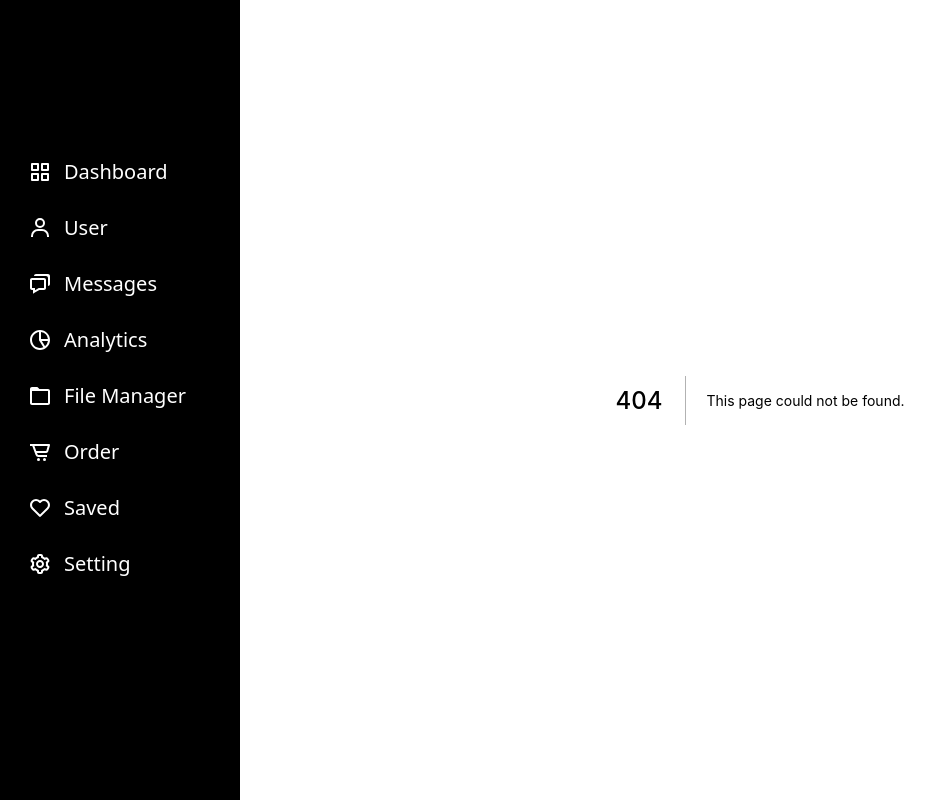
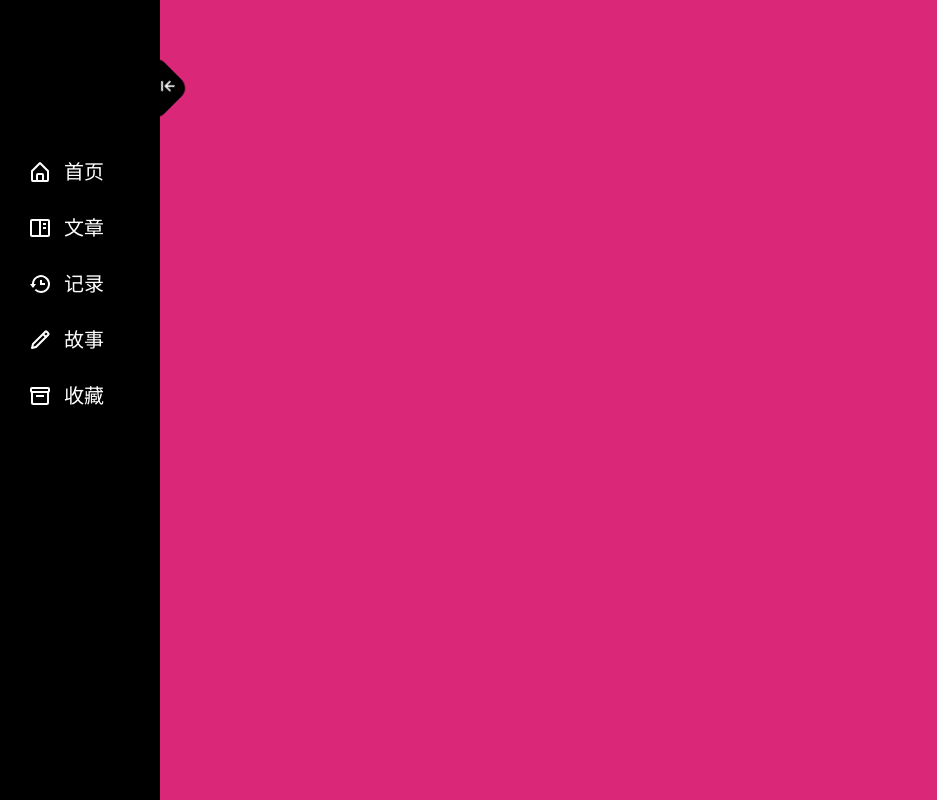
Before and after one commit to HessTina-YuI/yui-blog, a Next.js app: page /story in a window 1280 px wide. Before the commit this address had no page. Shown: the whole page, without its empty margins (0-937 px from the left). Built offline with nearby package versions, Linux system fonts and the light colour scheme.

Commit message:
add: 增加跳转页面

```diff
--- a/components/Navbar.tsx
+++ b/components/Navbar.tsx
@@ -1,40 +1,30 @@
 import React, { useState, useEffect } from 'react';
+import { useRouter } from 'next/router';
 import {
-    BiArrowToLeft, BiArrowToRight,
-    BiCartAlt, BiChat, BiUser,
-    BiCog, BiFolder, BiGridAlt,
-    BiHeart, BiPieChartAlt2
+    BiArrowToLeft, BiArrowToRight, BiHomeAlt,
+    BiBookContent, BiHistory, BiPencil, BiBox
 } from 'react-icons/bi';
 import NavbarItem from '@/components/NavbarItem';
+import { Url } from 'url';
 
-type SpanComponentProps = {
-    navOpen: Boolean;
-}
-
-const LiComponent: React.FC = ({ children }) =>
-    <li className="w-full h-10 my-4 pl-1 rounded-lg flex items-center
-        hover:bg-white hover:text-black hover:cursor-pointer duration-500">
-        {children}
-    </li>;
-
-const SpanComponent: React.FC<SpanComponentProps> = ({ navOpen, children }) =>
-    <span
-        className={`whitespace-nowrap text-xl ml-3 transition-opacity duration-500
-        ${navOpen ? 'opacity-100' : 'opacity-0'}`}>
-        {children}
-    </span>;
-
-let waitAnimationEnd: Boolean = true;
+let waitAnimationEnd: boolean = true;
+const initWidth = 10;
+const narrowWidth = 5;
 
 const Navbar: React.FC = ({ children }) => {
 
-    const [navWidth, setNavWidth] = useState<Number>(15);
-    const [navOpen, setNavOpen] = useState<Boolean>(true);
-    const [navMouseOn, setNavMouseOn] = useState<Boolean>(false);
+    const router = useRouter();
+    const [navWidth, setNavWidth] = useState<number>(initWidth);
+    const [navOpen, setNavOpen] = useState<boolean>(true);
+    const [navMouseOn, setNavMouseOn] = useState<boolean>(false);
 
     useEffect(() => {
-        navOpen ? setNavWidth(15) : setNavWidth(5);
+        navOpen ? setNavWidth(initWidth) : setNavWidth(narrowWidth);
     }, [navOpen]);
+
+    const navRouteClick = (url: Url | string) => {
+        router.replace(url).then(r => r ? null : console.error(`${url} is  ${r}`));
+    };
 
     const navOpenClick = () => {
         setNavOpen(!navOpen);
@@ -64,29 +54,20 @@ const Navbar: React.FC = ({ children }) => {
                     </div>
                 </div>
                 <div>
-                    <NavbarItem.Item navOpen={navOpen} title="Dashboard">
-                        <NavbarItem.Icon><BiGridAlt/></NavbarItem.Icon>
+                    <NavbarItem.Item navOpen={navOpen} title="首页" onClick={() => navRouteClick('/')}>
+                        <NavbarItem.Icon><BiHomeAlt/></NavbarItem.Icon>
                     </NavbarItem.Item>
-                    <NavbarItem.Item navOpen={navOpen} title="User">
-                        <NavbarItem.Icon><BiUser/></NavbarItem.Icon>
+                    <NavbarItem.Item navOpen={navOpen} title="文章" onClick={() => navRouteClick('/test')}>
+                        <NavbarItem.Icon><BiBookContent/></NavbarItem.Icon>
                     </NavbarItem.Item>
-                    <NavbarItem.Item navOpen={navOpen} title="Messages">
-                        <NavbarItem.Icon><BiChat/></NavbarItem.Icon>
+                    <NavbarItem.Item navOpen={navOpen} title="记录" onClick={() => navRouteClick('/history')}>
+                        <NavbarItem.Icon><BiHistory/></NavbarItem.Icon>
                     </NavbarItem.Item>
-                    <NavbarItem.Item navOpen={navOpen} title="Analytics">
-                        <NavbarItem.Icon><BiPieChartAlt2/></NavbarItem.Icon>
+                    <NavbarItem.Item navOpen={navOpen} title="故事" onClick={() => navRouteClick('/story')}>
+                        <NavbarItem.Icon><BiPencil/></NavbarItem.Icon>
                     </NavbarItem.Item>
-                    <NavbarItem.Item navOpen={navOpen} title="File Manager">
-                        <NavbarItem.Icon><BiFolder/></NavbarItem.Icon>
-                    </NavbarItem.Item>
-                    <NavbarItem.Item navOpen={navOpen} title="Order">
-                        <NavbarItem.Icon><BiCartAlt/></NavbarItem.Icon>
-                    </NavbarItem.Item>
-                    <NavbarItem.Item navOpen={navOpen} title="Saved">
-                        <NavbarItem.Icon><BiHeart/></NavbarItem.Icon>
-                    </NavbarItem.Item>
-                    <NavbarItem.Item navOpen={navOpen} title="Setting">
-                        <NavbarItem.Icon><BiCog/></NavbarItem.Icon>
+                    <NavbarItem.Item navOpen={navOpen} title="收藏" onClick={() => navRouteClick('/collector')}>
+                        <NavbarItem.Icon><BiBox/></NavbarItem.Icon>
                     </NavbarItem.Item>
                 </div>
             </nav>
--- a/components/NavbarItem.tsx
+++ b/components/NavbarItem.tsx
@@ -1,8 +1,9 @@
-import React, { useMemo, useState } from 'react';
+import React, { MouseEventHandler, useMemo, useState } from 'react';
 
-type ItemProps = {
-    navOpen: Boolean
-    title: String
+type ItemProps<T> = {
+    navOpen: boolean
+    title: string
+    onClick?: MouseEventHandler<T> | undefined;
 }
 
 const Icon: React.FC = ({ children }) => {
@@ -13,7 +14,7 @@ const Icon: React.FC = ({ children }) => {
     );
 };
 
-const Item: React.FC<ItemProps> = ({ navOpen, title, children }) => {
+const Item: React.FC<ItemProps<any>> = ({ navOpen, title, onClick, children }) => {
 
     const item = useMemo(() => {
         let item = {
@@ -38,7 +39,7 @@ const Item: React.FC<ItemProps> = ({ navOpen, title, children }) => {
         return item;
     }, [children]);
 
-    const [iconMouseOn, setIconMouseOn] = useState<Boolean>(false);
+    const [iconMouseOn, setIconMouseOn] = useState<boolean>(false);
 
     const iconMouseOver = () => {
         setIconMouseOn(true);
@@ -51,8 +52,8 @@ const Item: React.FC<ItemProps> = ({ navOpen, title, children }) => {
     return (
         <div className="w-full h-10 my-4 relative flex items-center">
             <div className="w-full h-full my-4 pl-1 rounded-lg flex items-center
-                hover:bg-white hover:text-black hover:cursor-pointer duration-500"
-                 onMouseOver={iconMouseOver} onMouseLeave={iconMouseLeave}>
+                    hover:bg-white hover:text-black hover:cursor-pointer duration-500"
+                 onMouseOver={iconMouseOver} onMouseLeave={iconMouseLeave} onClick={onClick}>
                 {item.icon ? item.icon : null}
                 <span className={`whitespace-nowrap text-xl ml-3 transition-opacity duration-500
                         ${navOpen ? 'opacity-100' : 'opacity-0'}`}>
--- a/layouts/PageLayout.tsx
+++ b/layouts/PageLayout.tsx
@@ -10,7 +10,7 @@ const variants = {
     hidden: { opacity: 0 },
     enter: { opacity: 1 },
     exit: { opacity: 0 },
-    transition: { type: 'linear', delay: 2, duration: .8 }
+    transition: { type: 'easy-in-out', delay: 2, duration: 1 }
 };
 
 const PageLayout: React.FC<Props> = ({ children }) => {
--- /dev/null
+++ b/pages/article.tsx
@@ -0,0 +1,15 @@
+import { NextPage } from 'next';
+import PageLayout from '@/layouts/PageLayout';
+
+const Article: NextPage = () => {
+
+    return (
+        <PageLayout>
+            <div className="w-full h-screen bg-blue-700">
+            </div>
+        </PageLayout>
+    );
+
+};
+
+export default Article;
--- /dev/null
+++ b/pages/collector.tsx
@@ -0,0 +1,15 @@
+import { NextPage } from 'next';
+import PageLayout from '@/layouts/PageLayout';
+
+const Collector: NextPage = () => {
+
+    return (
+        <PageLayout>
+            <div className="w-full h-screen bg-red-400">
+            </div>
+        </PageLayout>
+    );
+
+};
+
+export default Collector;
--- /dev/null
+++ b/pages/history.tsx
@@ -0,0 +1,15 @@
+import { NextPage } from 'next';
+import PageLayout from '@/layouts/PageLayout';
+
+const History: NextPage = () => {
+
+    return (
+        <PageLayout>
+            <div className="w-full h-screen bg-green-500">
+            </div>
+        </PageLayout>
+    );
+
+};
+
+export default History;
--- /dev/null
+++ b/pages/story.tsx
@@ -0,0 +1,15 @@
+import { NextPage } from 'next';
+import PageLayout from '@/layouts/PageLayout';
+
+const Story: NextPage = () => {
+
+    return (
+        <PageLayout>
+            <div className="w-full h-screen bg-pink-600">
+            </div>
+        </PageLayout>
+    );
+
+};
+
+export default Story;
--- a/pages/test.tsx
+++ /dev/null
@@ -1,14 +0,0 @@
-import { NextPage } from 'next';
-import PageLayout from '@/layouts/PageLayout';
-
-const Test: NextPage = () => {
-    return (
-        <>
-            <PageLayout>
-                <div className="w-full h-screen bg-blue-200"/>
-            </PageLayout>
-        </>
-    );
-};
-
-export default Test;
```
